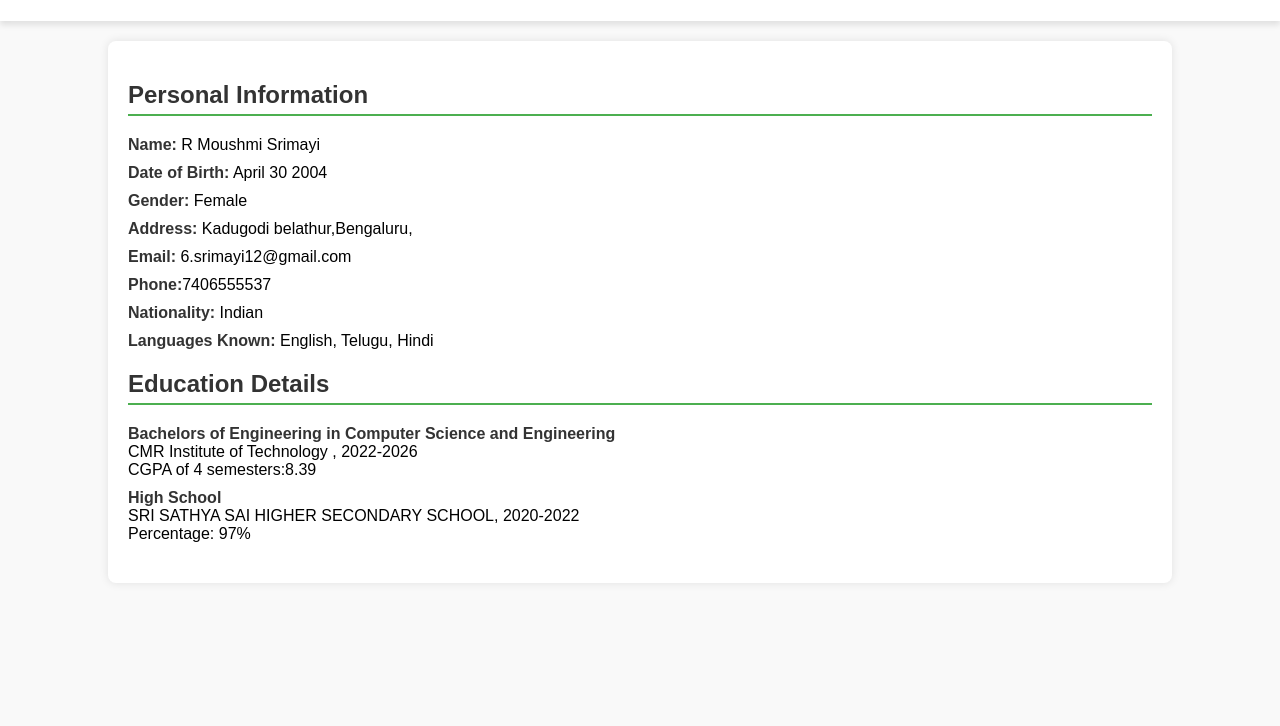
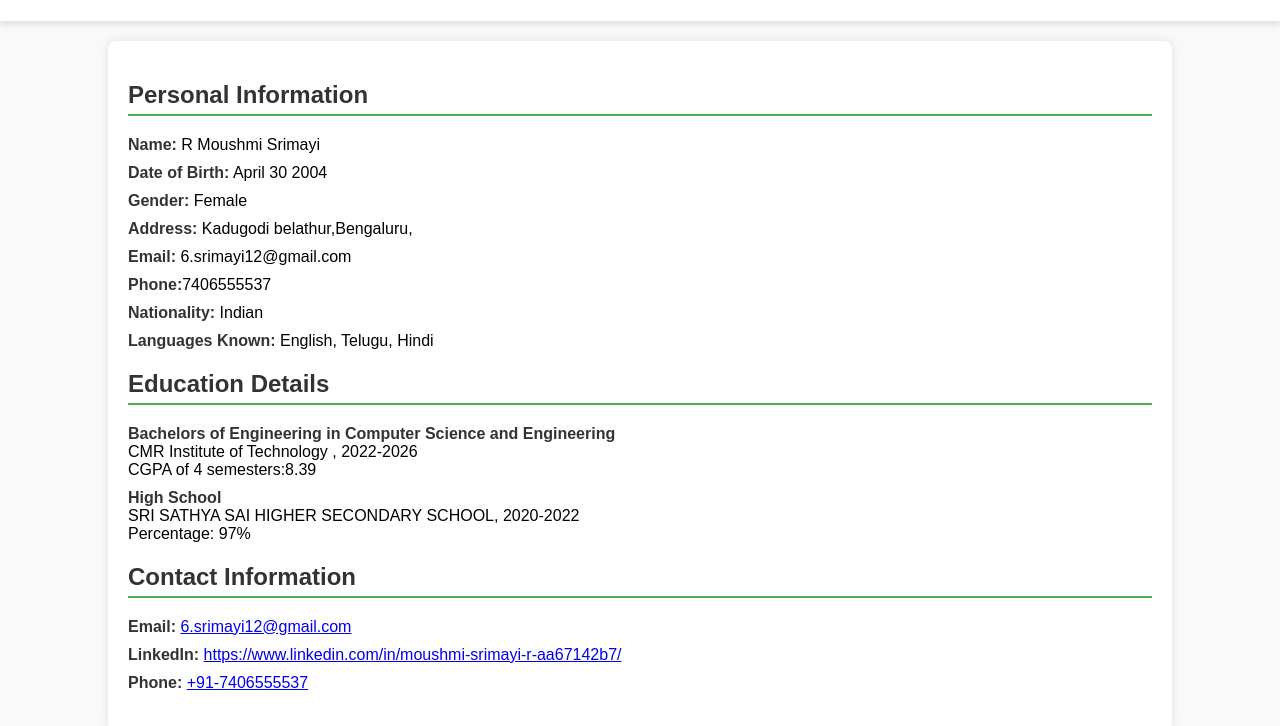
Before and after one commit to srimayi319/porfolio, a plain HTML site: page biodata.html in a window 1280 px wide. Shown: the part 92-818 px from the top of the page. Drawn offline with Linux system fonts and the light colour scheme.

Commit message:
Update biodata.html

```diff
--- a/biodata.html
+++ b/biodata.html
@@ -127,6 +127,13 @@
                 </li>
             </ul>
         </div>
+        <div class="section">
+          <h2>Contact Information</h2>
+          <ul>
+              <li><strong>Email:</strong> <a href="mailto:6.srimayi12@gmail.com">6.srimayi12@gmail.com</a></li>
+              <li><strong>LinkedIn:</strong> <a href="https://www.linkedin.com/in/moushmi-srimayi-r-aa67142b7/" target="_blank">https://www.linkedin.com/in/moushmi-srimayi-r-aa67142b7/</a></li>
+              <li><strong>Phone:</strong> <a href="tel:+917406555537">+91-7406555537</a></li>
+          </ul>
     </div>
 </body>
 </html>
```
